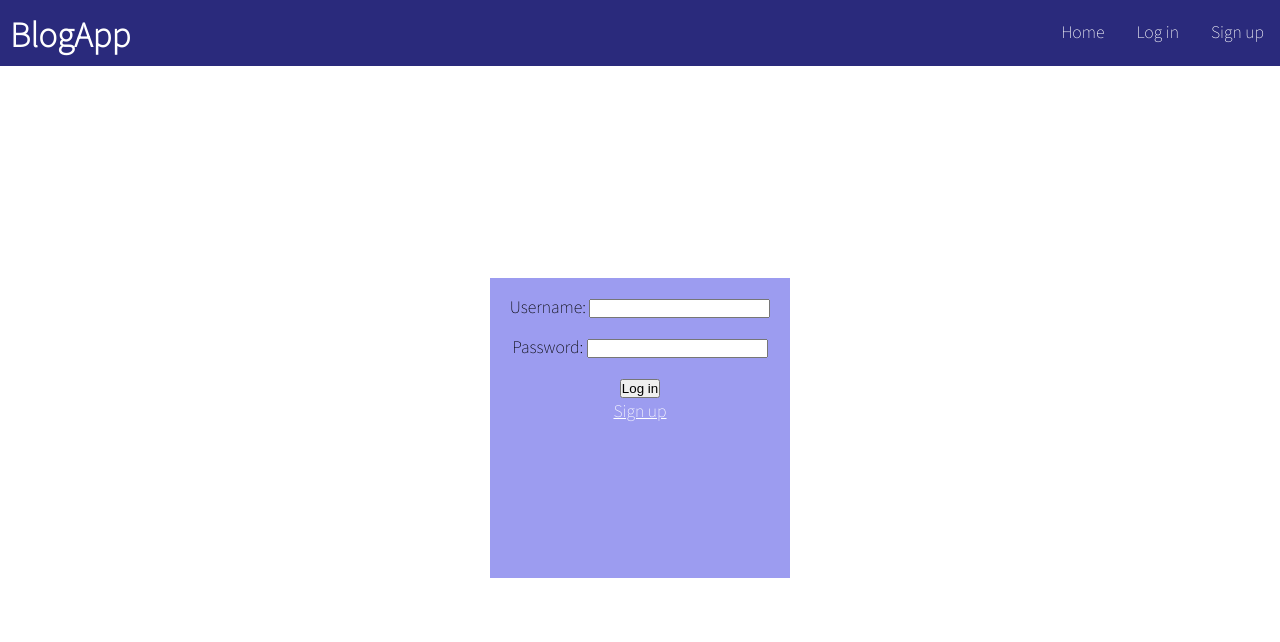
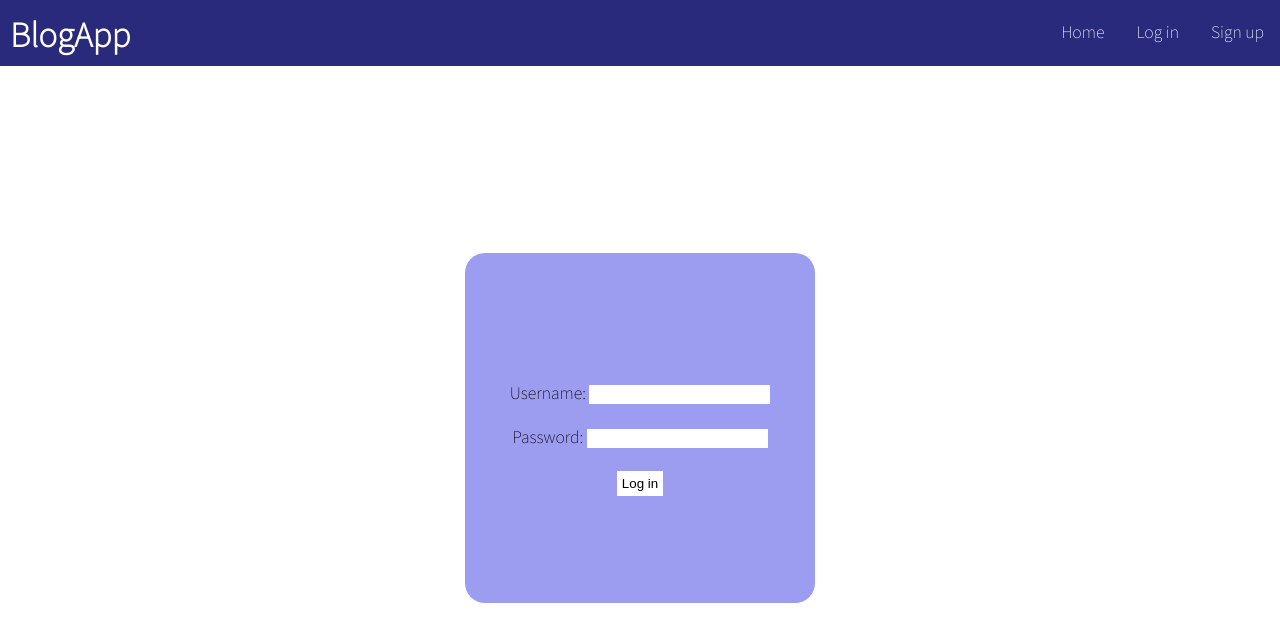
Before and after one commit to anirvinv/BlogApp, a Django app: page /blog/login in a window 1280 px wide. Shown: the top 642 px of the page. Run offline with Django 3.2, Linux system fonts and the light colour scheme; style sheets or scripts are compiled from the project's sources.

Commit message:
styling added to login and signup pages

```diff
--- a/config/blog/static/blog/login.css
+++ b/config/blog/static/blog/login.css
@@ -10,16 +10,52 @@
 }
 
 .container .login {
+  display: -webkit-box;
+  display: -ms-flexbox;
+  display: flex;
+  -webkit-box-align: center;
+      -ms-flex-align: center;
+          align-items: center;
   position: relative;
-  height: 300px;
-  width: 300px;
+  height: 350px;
+  width: 350px;
   text-align: center;
   background-color: #9c9cf0;
   margin: auto;
+  border-radius: 20px;
+}
+
+.container .login__container {
+  height: -webkit-fit-content;
+  height: -moz-fit-content;
+  height: fit-content;
+  width: -webkit-fit-content;
+  width: -moz-fit-content;
+  width: fit-content;
+  margin: auto;
+}
+
+.container .login__container input {
+  outline: none;
+  padding: 2px;
+  border: none;
+}
+
+.container .login__container input[type=submit] {
+  -webkit-transition: 0.2s;
+  transition: 0.2s;
+  background: white;
+  outline: none;
+  padding: 5px;
+}
+
+.container .login__container input[type=submit]:hover {
+  cursor: pointer;
+  background: #bdd4ff;
 }
 
 .container .login form p {
-  margin: 1rem;
+  margin: 1.3rem;
 }
 
 .container .login a {
--- a/config/blog/static/blog/login.scss
+++ b/config/blog/static/blog/login.scss
@@ -4,15 +4,39 @@
     display: flex;
     align-items: center;
     .login{
+        display: flex;
+        align-items: center;
+        &__container{
+            height: fit-content;
+            width: fit-content;
+            margin: auto;
+            // background-color: red;
+            input{
+                outline: none;
+                padding: 2px;
+                border: none;
+            }
+            input[type=submit]{
+                transition: 0.2s;
+                background: white;
+                outline: none;
+                padding: 5px;
+            }
+            input[type=submit]:hover{
+                cursor: pointer;
+                background: rgb(189, 212, 255);
+            }
+        }
         position: relative;
-        height: 300px;
-        width: 300px;
+        height: 350px;
+        width: 350px;
         text-align: center;
         background-color: rgb(156, 156, 240);
         margin: auto;
+        border-radius: 20px;
         form{
             p{
-                margin: 1rem;
+                margin: 1.3rem;
             }
         }
         a{
--- a/config/blog/templates/blog/login.html
+++ b/config/blog/templates/blog/login.html
@@ -12,14 +12,15 @@
     {% endfor %}
 <div class="container">
     <div class="login">
+        <div class="login__container">
             <form action="" method='post' >
                 {% csrf_token %}
                 <p>Username: {{form.username}}</p>
                 <p>Password: {{form.password}}</p>
                <input type="submit" value="Log in">
             </form>
-
-        <a href="{% url 'sign_up' %}">Sign up</a>
         </div>
     </div>
+</div>
+
 {%endblock%}
```
Also changed, not shown: config/blog/static/blog/signup.css (+40 -15 lines), config/blog/static/blog/signup.scss (+34 -4 lines), config/blog/templates/blog/signup.html (+16 -6 lines), 2 other files. Lines whose indentation alone changed are shown as unchanged.
